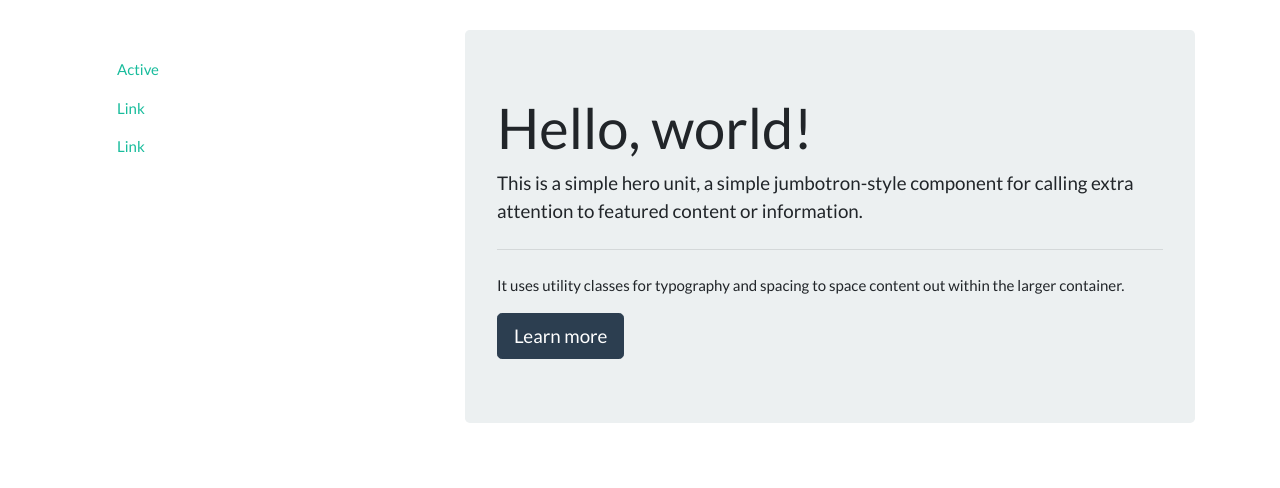
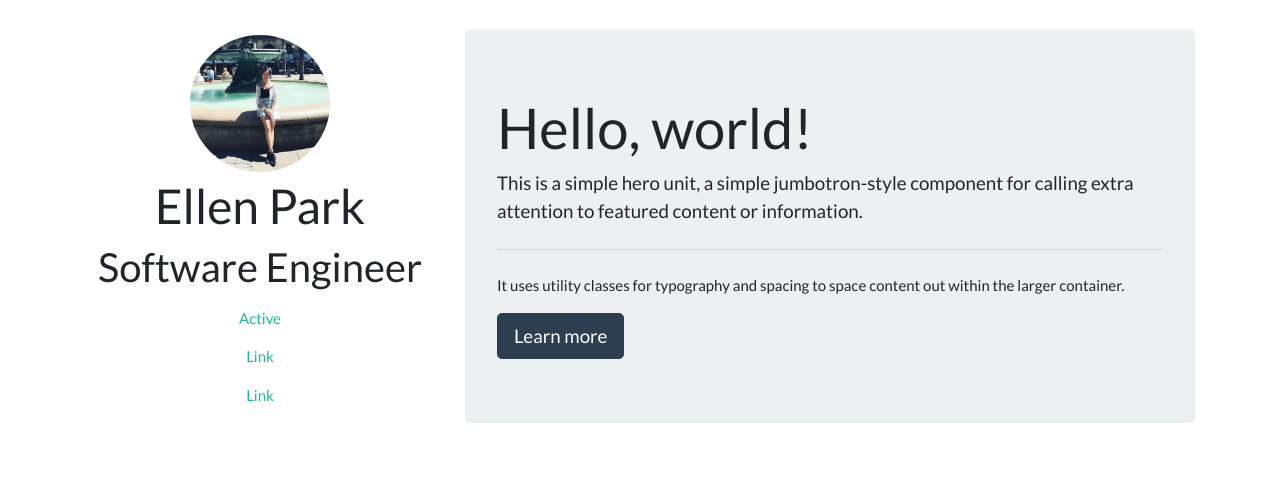
Before and after one commit to ellevpark/Portfolio-Draft, a plain HTML site: page index.html in a window 1280 px wide. Drawn offline with nearby package versions, Linux system fonts and the light colour scheme.

Commit message:
added profile picture and centerized the left column items

```diff
--- a/index.html
+++ b/index.html
@@ -14,7 +14,13 @@
   <div class="container">
     <div class="row">
       <div class="col-4">
-        <ul class="nav flex-column">
+
+      <div class="text-center">
+
+      <img src="Images/propic.png" class="img-fluid" alt="profile picture">
+      <h1>Ellen Park</h1>
+      <h2>Software Engineer</h2>
+      <ul class="nav flex-column">
           <li class="nav-item">
             <a class="nav-link active" href="#">Active</a>
           </li>
@@ -26,6 +32,7 @@
           </li>
 
         </ul>
+      </div>
       </div>
 
         <div class="col-8">
--- a/style.css
+++ b/style.css
@@ -1,7 +1,14 @@
 .col-4 {
-  padding: 50px;
+  padding: 30px;
 }
 
 .col-8 {
   padding: 30px;
 }
+
+.img-fluid {
+  border-radius: 50%;
+  height: 10em;
+  width: 10em;
+  padding: 5px;
+}
```
Also changed, not shown: Images/propic.png (added), 1 other file.
